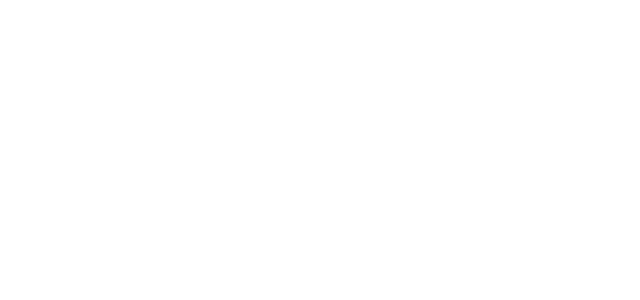
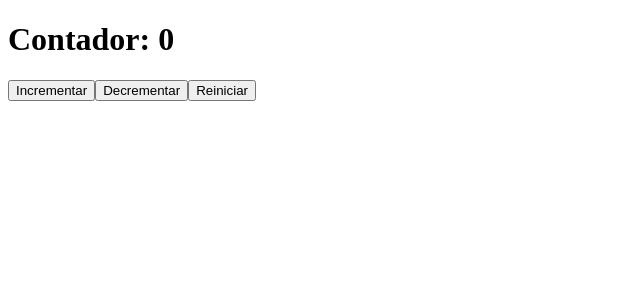
Before and after one commit to abel1994-mza/Practicas-react, a React (Vite) app: page / in a window 1280 px wide. Shown: the top 300 px of the page, without its empty margins (0-640 px from the left). Built offline with nearby package versions, Linux system fonts and the light colour scheme.

Commit message:
Agrego Contador

```diff
--- a/src/App.jsx
+++ b/src/App.jsx
@@ -1,5 +1,16 @@
+import { useState } from "react";
+
 const App = () => {
-  return <div></div>;
+  const [count, setCount] = useState(0);
+
+  return (
+    <div>
+      <h1>Contador: {count}</h1>
+      <button onClick={() => setCount(count + 1)}>Incrementar</button>
+      <button onClick={() => setCount(count - 1)}>Decrementar</button>
+      <button onClick={() => setCount(0)}>Reiniciar</button>
+    </div>
+  );
 };
 
 export default App;
```
